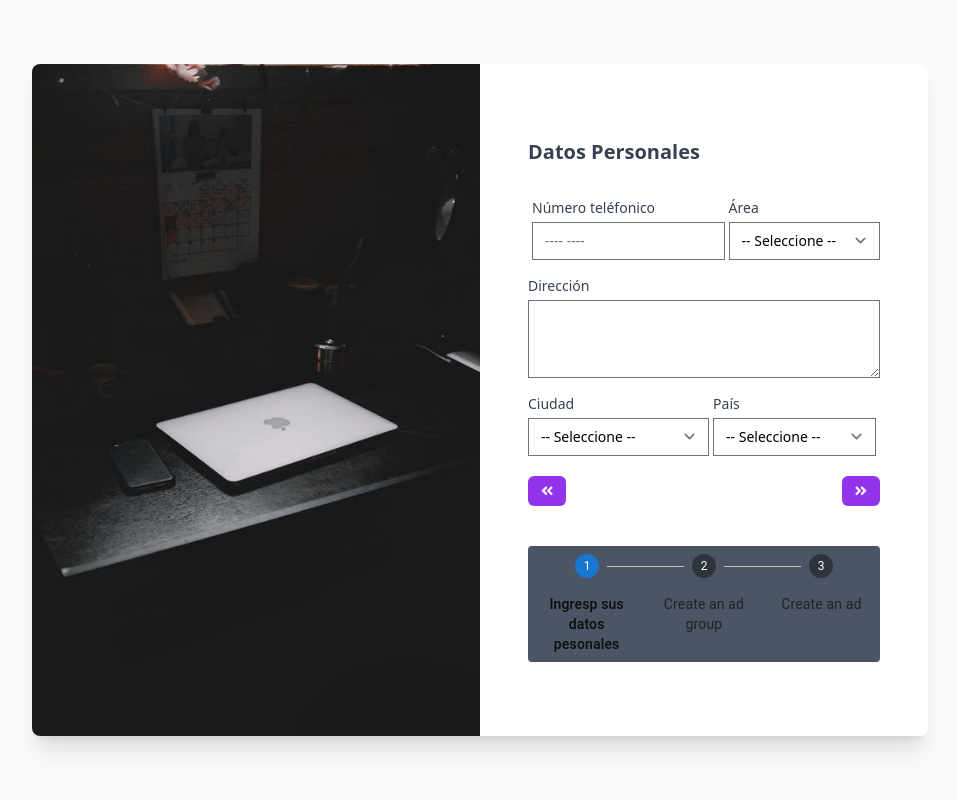
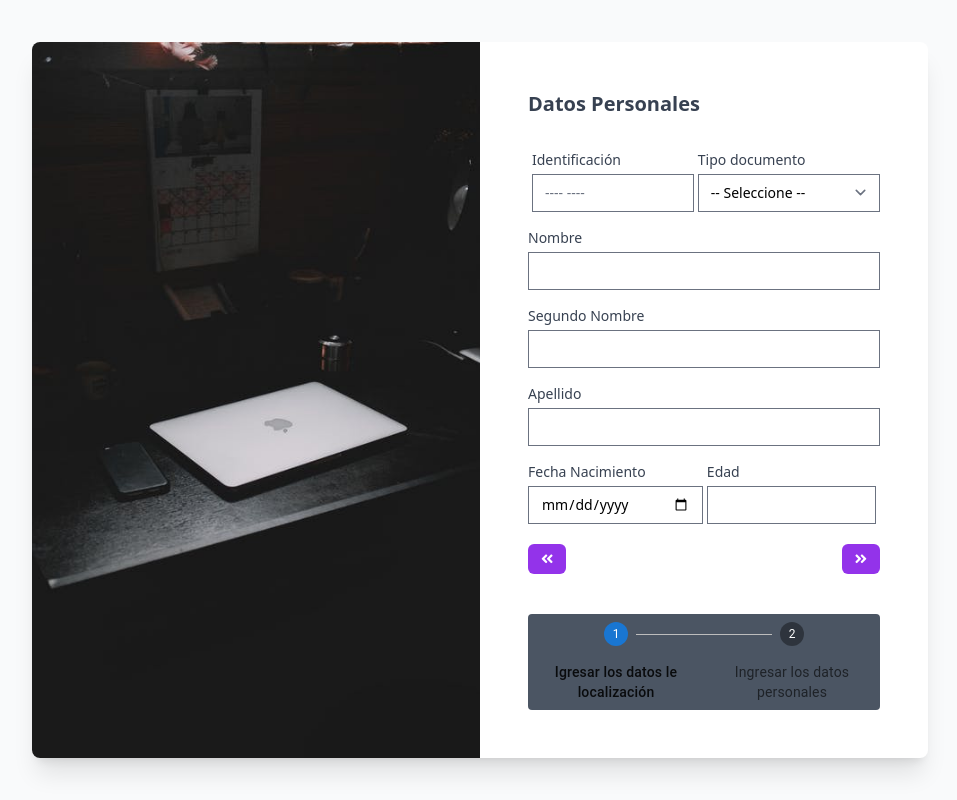
Before and after one commit to lairias/JetCargo-React, a React (Create React App) app: page /register in a window 1280 px wide. Both pictures are taken after typing "name@example.com", "Sample123", "Sample123" into the empty fields and a click on the button "Create account". Shown: the top 800 px of the page, without its empty margins (160-1117 px from the left). Built offline with nearby package versions, Linux system fonts and the light colour scheme.

Commit message:
Generando los campos necesarios de algunos componentes

```diff
--- a/src/components/Register/DirectionInformation.jsx
+++ b/src/components/Register/DirectionInformation.jsx
@@ -1,4 +1,3 @@
-import React from 'react'
 
 export const DirectionInformation = ({title}) => {
     return (
@@ -6,41 +5,50 @@ export const DirectionInformation = ({title}) => {
         <h1 className="mb-4 text-xl font-semibold text-gray-700 dark:text-gray-200">
           {title}
         </h1>
-        <label className="block text-sm">
-          <span className="text-gray-700 dark:text-gray-400">Email</span>
+        <div className=" md:justify-between md:flex  ">
+          <label className="block mt-4 text-sm mx-1">
+            <span className="text-gray-700 dark:text-gray-400">
+              Número teléfonico
+            </span>
             <input
               className="block w-full mt-1 text-sm dark:border-gray-600 dark:bg-gray-700 focus:border-purple-400 focus:outline-none focus:shadow-outline-purple dark:text-blackdark:focus:shadow-outline-gray form-input"
-            placeholder="Jane Doe"
-          />
-        </label>
-        <label className="block mt-4 text-sm">
-          <span className="text-gray-700 dark:text-gray-400">Password</span>
-          <input
-            className="block w-full mt-1 text-sm dark:border-gray-600 dark:bg-gray-700 focus:border-purple-400 focus:outline-none focus:shadow-outline-purple dark:text-blackdark:focus:shadow-outline-gray form-input"
-            placeholder="***************"
+              placeholder="---- ----"
               type="password"
             />
           </label>
           <label className="block mt-4 text-sm">
-          <span className="text-gray-700 dark:text-gray-400">
-            Confirm password
-          </span>
-          <input
+            <span className="text-gray-700 dark:text-gray-400">Área</span>
+            <select className=" w-full mt-1 text-sm dark:border-gray-600 dark:bg-gray-700 focus:border-purple-400 focus:outline-none focus:shadow-outline-purple dark:text-blackdark:focus:shadow-outline-gray form-input">
+              <option value="">-- Seleccione --</option>
+              <option value="">+504</option>
+              <option value="">+503</option>
+            </select>
+          </label>
+        </div>
+        <label className="block mt-4 text-sm">
+          <span className="text-gray-700 dark:text-gray-400">Dirección</span>
+          <textarea
+            cols="3"
+            rows="3"
             className="block w-full mt-1 text-sm dark:border-gray-600 dark:bg-gray-700 focus:border-purple-400 focus:outline-none focus:shadow-outline-purple dark:text-blackdark:focus:shadow-outline-gray form-input"
-            placeholder="***************"
-            type="password"
-          />
+          ></textarea>
         </label>
-        <div className="flex mt-6 text-sm">
-          <label className="flex items-center dark:text-gray-400">
-            <input
-              type="checkbox"
-              className="text-purple-600 form-checkbox focus:border-purple-400 focus:outline-none focus:shadow-outline-purple dark:focus:shadow-outline-gray"
-            />
-            <span className="ml-2">
-              I agree to the
-              <span className="underline">privacy policy </span>
-            </span>
+        <div className=" md:justify-between md:flex  ">
+          <label className="block mt-4 text-sm">
+            <span className="text-gray-700 dark:text-gray-400">Ciudad</span>
+            <select className=" w-full mt-1 text-sm dark:border-gray-600 dark:bg-gray-700 focus:border-purple-400 focus:outline-none focus:shadow-outline-purple dark:text-blackdark:focus:shadow-outline-gray form-input">
+              <option value="">-- Seleccione --</option>
+              <option value="">+504</option>
+              <option value="">+503</option>
+            </select>
+          </label>
+          <label className="block mt-4 text-sm mx-1">
+            <span className="text-gray-700 dark:text-gray-400">País</span>
+            <select className=" w-full mt-1 text-sm dark:border-gray-600 dark:bg-gray-700 focus:border-purple-400 focus:outline-none focus:shadow-outline-purple dark:text-blackdark:focus:shadow-outline-gray form-input">
+              <option value="">-- Seleccione --</option>
+              <option value="">+504</option>
+              <option value="">+503</option>
+            </select>
           </label>
         </div>
       </>
--- a/src/components/Register/Formulario.jsx
+++ b/src/components/Register/Formulario.jsx
@@ -12,9 +12,8 @@ export const Formulario = () =>
 
   const [ParteOne, set_ParteOne] = useState(0);
   const steps = [
-    "Ingresp sus datos pesonales",
-    "Create an ad group",
-    "Create an ad",
+    "Igresar los datos le localización",
+    "Ingresar los datos personales ",
   ];
 
   return (
@@ -37,6 +36,7 @@ export const Formulario = () =>
               />
             </div>
             <div className="flex items-center justify-center p-6 sm:p-12 md:w-1/2">
+
               <div className="w-full">
                 {ParteOne === 0 ? (
                   <>
@@ -109,6 +109,7 @@ export const Formulario = () =>
                     </>
                   )}
                 </div>
+
               </div>
             </div>
           </div>
--- a/src/components/Register/PeopleInformation.jsx
+++ b/src/components/Register/PeopleInformation.jsx
@@ -1,14 +1,31 @@
-export const PeopleInformation = ({title}) =>
-{
+import toast, { Toaster } from "react-hot-toast";
+import { useState } from "react";
+
+export const PeopleInformation = ({ title }) => {
+const [edad,set_edad] = useState("")
+
+  const FechaNacimiento = (e) => {
+    var hoy = new Date();
+    var cumpleanos = new Date(e.target.value);
+    var edad = hoy.getFullYear() - cumpleanos.getFullYear();
+    var m = hoy.getMonth() - cumpleanos.getMonth();
+    if (m < 0 || (m === 0 && hoy.getDate() < cumpleanos.getDate())) {
+      edad--;
+    }
+    if (edad < 18) return toast.error("No puede ingresar una persona menor de edad");
+     set_edad(edad)
+  };
+
   return (
     <>
+    <Toaster />
       <h1 className="mb-4 text-xl font-semibold text-gray-700 dark:text-gray-200">
         {title}
       </h1>
       <div className=" md:justify-between md:flex  ">
         <label className="block mt-4 text-sm mx-1">
           <span className="text-gray-700 dark:text-gray-400">
-              Número teléfonico
+            Identificación
           </span>
           <input
             className="block w-full mt-1 text-sm dark:border-gray-600 dark:bg-gray-700 focus:border-purple-400 focus:outline-none focus:shadow-outline-purple dark:text-blackdark:focus:shadow-outline-gray form-input"
@@ -17,38 +34,57 @@ export const PeopleInformation = ({title}) =>
           />
         </label>
         <label className="block mt-4 text-sm">
-            <span className="text-gray-700 dark:text-gray-400">Área</span>
+          <span className="text-gray-700 dark:text-gray-400">
+            Tipo documento
+          </span>
           <select className=" w-full mt-1 text-sm dark:border-gray-600 dark:bg-gray-700 focus:border-purple-400 focus:outline-none focus:shadow-outline-purple dark:text-blackdark:focus:shadow-outline-gray form-input">
             <option value="">-- Seleccione --</option>
-              <option value="">+504</option>
-              <option value="">+503</option>
+            <option value="">ID</option>
+            <option value="">PASSPORT</option>
+            <option value="">LICENSE</option>
           </select>
         </label>
       </div>
       <label className="block mt-4 text-sm">
-          <span className="text-gray-700 dark:text-gray-400">Dirección</span>
-          <textarea
-            cols="3"
-            rows="3"
-            className="block w-full mt-1 text-sm dark:border-gray-600 dark:bg-gray-700 focus:border-purple-400 focus:outline-none focus:shadow-outline-purple dark:text-blackdark:focus:shadow-outline-gray form-input"
-          ></textarea>
+        <span className="text-gray-700 dark:text-gray-400">Nombre</span>
+        <input
+          className=" w-full mt-1 text-sm dark:border-gray-600 dark:bg-gray-700 focus:border-purple-400 focus:outline-none focus:shadow-outline-purple dark:text-blackdark:focus:shadow-outline-gray form-input"
+          type="text"
+        />
+      </label>
+      <label className="block mt-4 text-sm">
+        <span className="text-gray-700 dark:text-gray-400">Segundo Nombre</span>
+        <input
+          className=" w-full mt-1 text-sm dark:border-gray-600 dark:bg-gray-700 focus:border-purple-400 focus:outline-none focus:shadow-outline-purple dark:text-blackdark:focus:shadow-outline-gray form-input"
+          type="text"
+        />
+      </label>
+      <label className="block mt-4 text-sm">
+        <span className="text-gray-700 dark:text-gray-400">Apellido</span>
+        <input
+          className=" w-full mt-1 text-sm dark:border-gray-600 dark:bg-gray-700 focus:border-purple-400 focus:outline-none focus:shadow-outline-purple dark:text-blackdark:focus:shadow-outline-gray form-input"
+          type="text"
+        />
       </label>
       <div className=" md:justify-between md:flex  ">
         <label className="block mt-4 text-sm">
-            <span className="text-gray-700 dark:text-gray-400">Ciudad</span>
-            <select className=" w-full mt-1 text-sm dark:border-gray-600 dark:bg-gray-700 focus:border-purple-400 focus:outline-none focus:shadow-outline-purple dark:text-blackdark:focus:shadow-outline-gray form-input">
-              <option value="">-- Seleccione --</option>
-              <option value="">+504</option>
-              <option value="">+503</option>
-            </select>
+          <span className="text-gray-700 dark:text-gray-400">
+            Fecha Nacimiento
+          </span>
+          <input
+            className=" w-full mt-1 text-sm dark:border-gray-600 dark:bg-gray-700 focus:border-purple-400 focus:outline-none focus:shadow-outline-purple dark:text-blackdark:focus:shadow-outline-gray form-input"
+            type="date"
+            onChange={FechaNacimiento}
+          />
         </label>
         <label className="block mt-4 text-sm mx-1">
-            <span className="text-gray-700 dark:text-gray-400">País</span>
-            <select className=" w-full mt-1 text-sm dark:border-gray-600 dark:bg-gray-700 focus:border-purple-400 focus:outline-none focus:shadow-outline-purple dark:text-blackdark:focus:shadow-outline-gray form-input">
-              <option value="">-- Seleccione --</option>
-              <option value="">+504</option>
-              <option value="">+503</option>
-            </select>
+          <span className="text-gray-700 dark:text-gray-400">Edad</span>
+          <input
+            className=" w-full mt-1 text-sm dark:border-gray-600 dark:bg-gray-700 focus:border-purple-400 focus:outline-none focus:shadow-outline-purple dark:text-blackdark:focus:shadow-outline-gray form-input"
+            type="text"
+            value={edad}
+            readOnly
+          />
         </label>
       </div>
     </>
```
Lines whose indentation alone changed are shown as unchanged.
